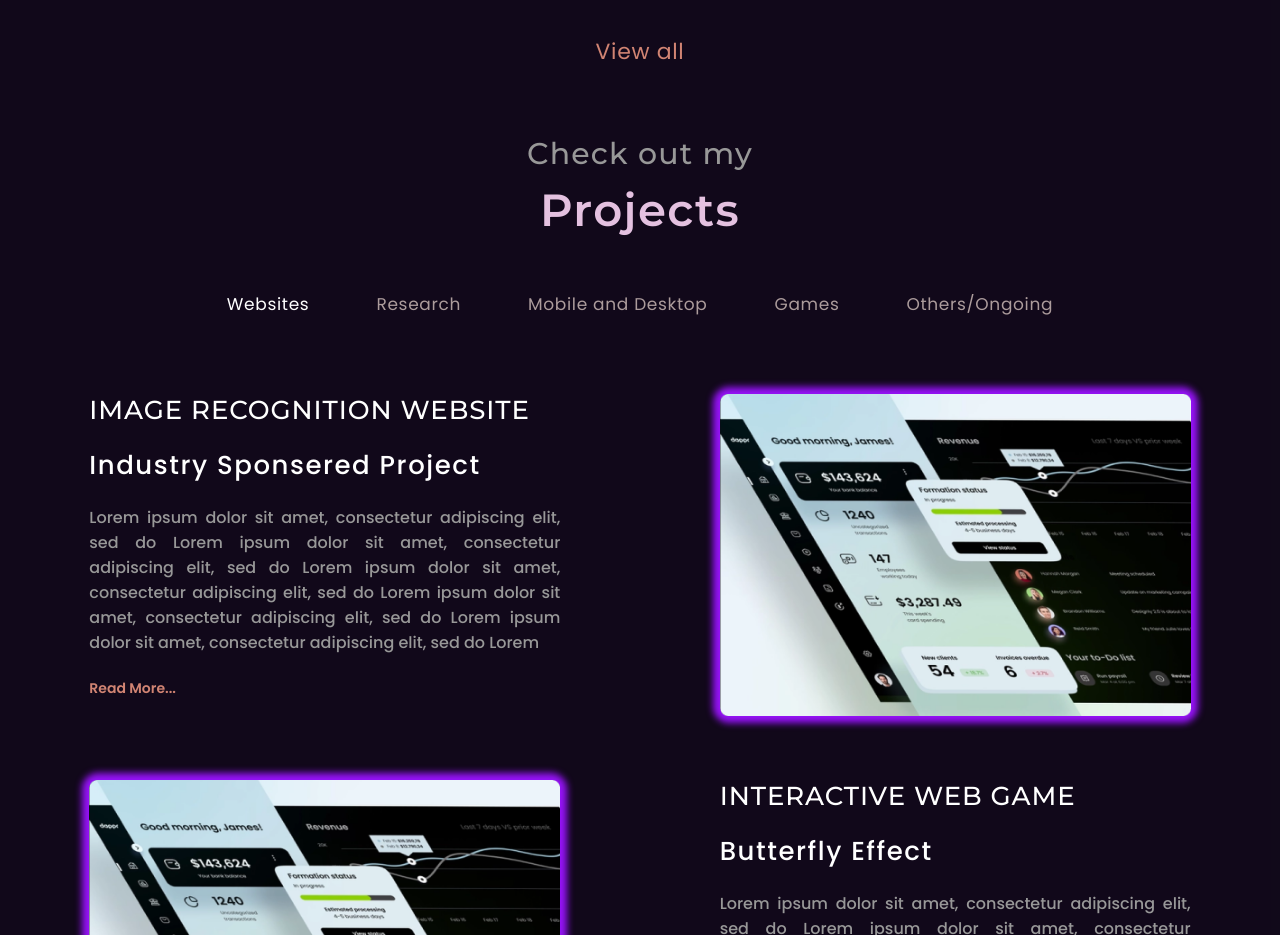
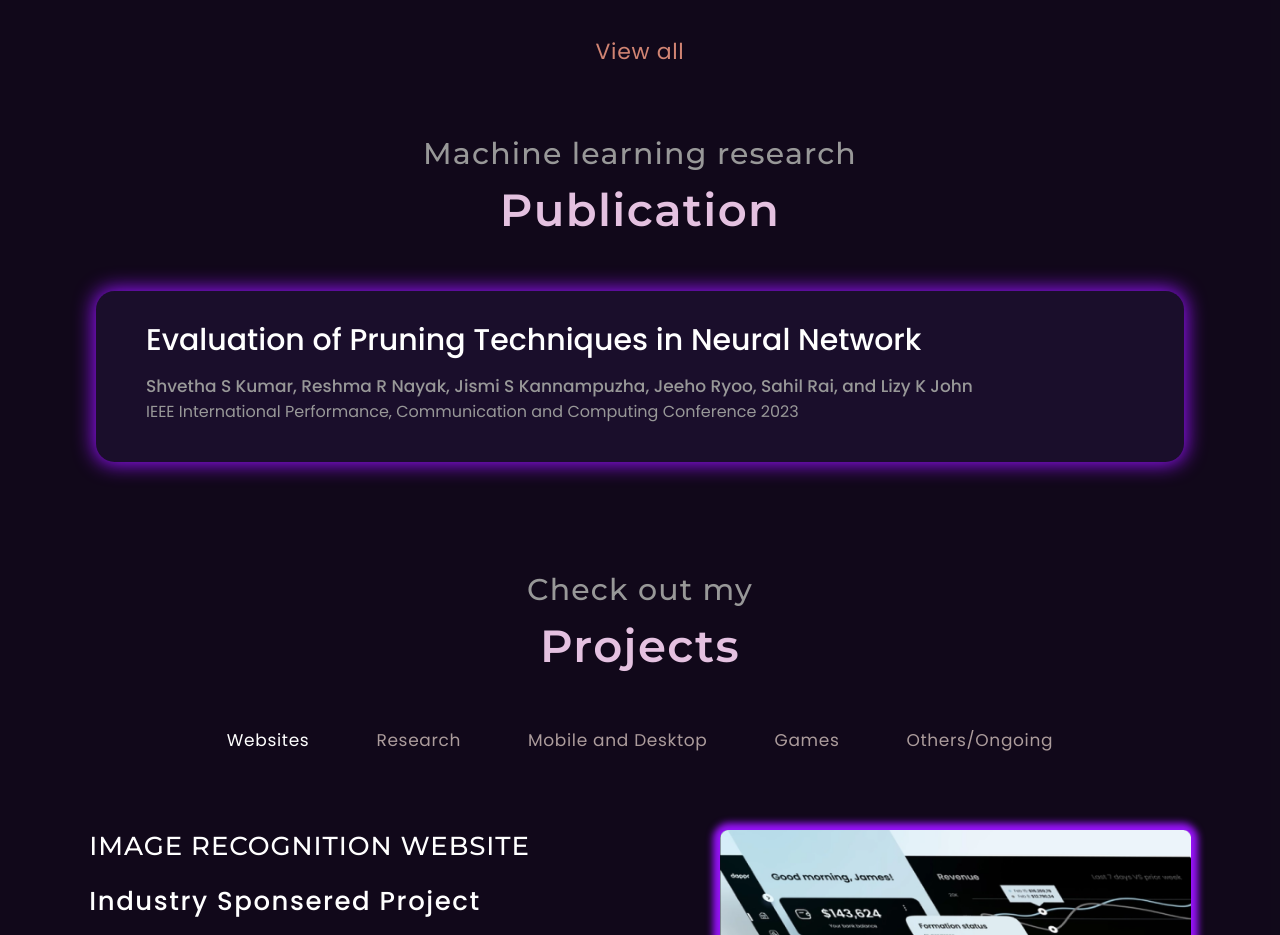
Before and after one commit to Rai-Sahil/Portfolio-React, a React (Create React App) app: page / in a window 1280 px wide. Shown: the part 1440-2375 px from the top of the page. Built offline with nearby package versions, Linux system fonts and the light colour scheme; a web font is replaced by a local one.

Commit message:
Added Publication section
I added it, but i'm still a bit confused on it's design

```diff
--- a/src/App.js
+++ b/src/App.js
@@ -10,6 +10,7 @@ import ExperiencePage from './Pages/ExperiencePage/ExperiencePage';
 import Footer from './Pages/Footer/Footer';
 import RefPage from './Pages/ReferencePage/RefPage';
 import Courses from './Pages/CoursesPage/CoursesPage';
+import Publication from './Pages/Publication/Publication';
 
 function App() {
   return (
@@ -20,6 +21,8 @@ function App() {
         <Home />
 
         <Skills />
+
+        <Publication />
 
         <ProjectNavBar />
         <Routes>
--- /dev/null
+++ b/src/Pages/Publication/Publication.css
@@ -0,0 +1,53 @@
+@import url('https://fonts.googleapis.com/css2?family=Poppins:wght@500&display=swap');
+@import url('https://fonts.googleapis.com/css2?family=Montserrat:wght@500&display=swap');
+
+.publication-card {
+    background: #1A0E2B;
+    margin: 0px 7.5% 8.5% 7.5%;
+    padding: 12px 0px 3cqw 0px;
+    box-shadow: '2.048666000366211px 0px 13.316329002380371px rgba(0, 0, 0, 0.25)';
+    border-radius: 18.44px;
+    box-shadow: 0px 0px 20px 2px #9712FF;
+}
+
+.link {
+    text-decoration: none;
+    color: inherit;
+}
+
+.publication-title {
+    display: flex;
+    margin: 15px 50px 10px 50px;
+    color: #FFF;
+    font-family: 'Poppins';
+    font-size: 30px;
+    font-style: bold;
+    font-weight: 500;
+    line-height: normal;
+}
+
+.publication-author {
+    margin-top: 0%;
+    margin: 0px 50px 0px 50px;
+    color: #989898;
+    text-align: justify;
+    font-family: 'Poppins';
+    font-size: 17px;
+    font-style: normal;
+    font-weight: 500;
+    line-height: normal;
+    margin-bottom: 0%;
+}
+
+.publication-conference {
+    margin-top: 0%;
+    margin: 0px 50px 0px 50px;
+    color: #989898;
+    text-align: justify;
+    font-family: 'Poppins';
+    font-size: 16px;
+    font-style: normal;
+    font-weight: 400;
+    line-height: normal;
+    margin-bottom: 0%;
+}
--- /dev/null
+++ b/src/Pages/Publication/Publication.jsx
@@ -0,0 +1,22 @@
+import Headings from '../../Components/SubHeaders/SubHeader';
+import './Publication.css'
+
+const Publication = () => {
+    return (
+        <>
+            <Headings context='Machine learning research' main_word='Publication' />
+            <a href="https://ieeexplore.ieee.org/abstract/document/10253877" target="IEEE Xplore" rel="IEEE Xplore" className='link'>
+
+            <div className='publication-card'>
+                <div className='publication-content'>
+                    <p className='publication-title'>Evaluation of Pruning Techniques in Neural Network</p>
+                    <p className='publication-author'>Shvetha S Kumar, Reshma R Nayak, Jismi S Kannampuzha, Jeeho Ryoo, Sahil Rai, and Lizy K John</p>
+                    <p className='publication-conference'>IEEE International Performance, Communication and Computing Conference 2023</p>
+                </div>
+            </div>
+            </a>
+        </>
+    )
+}
+
+export default Publication;
```
Also changed, not shown: 1 other file (tests, documents, lock files or other folders).
